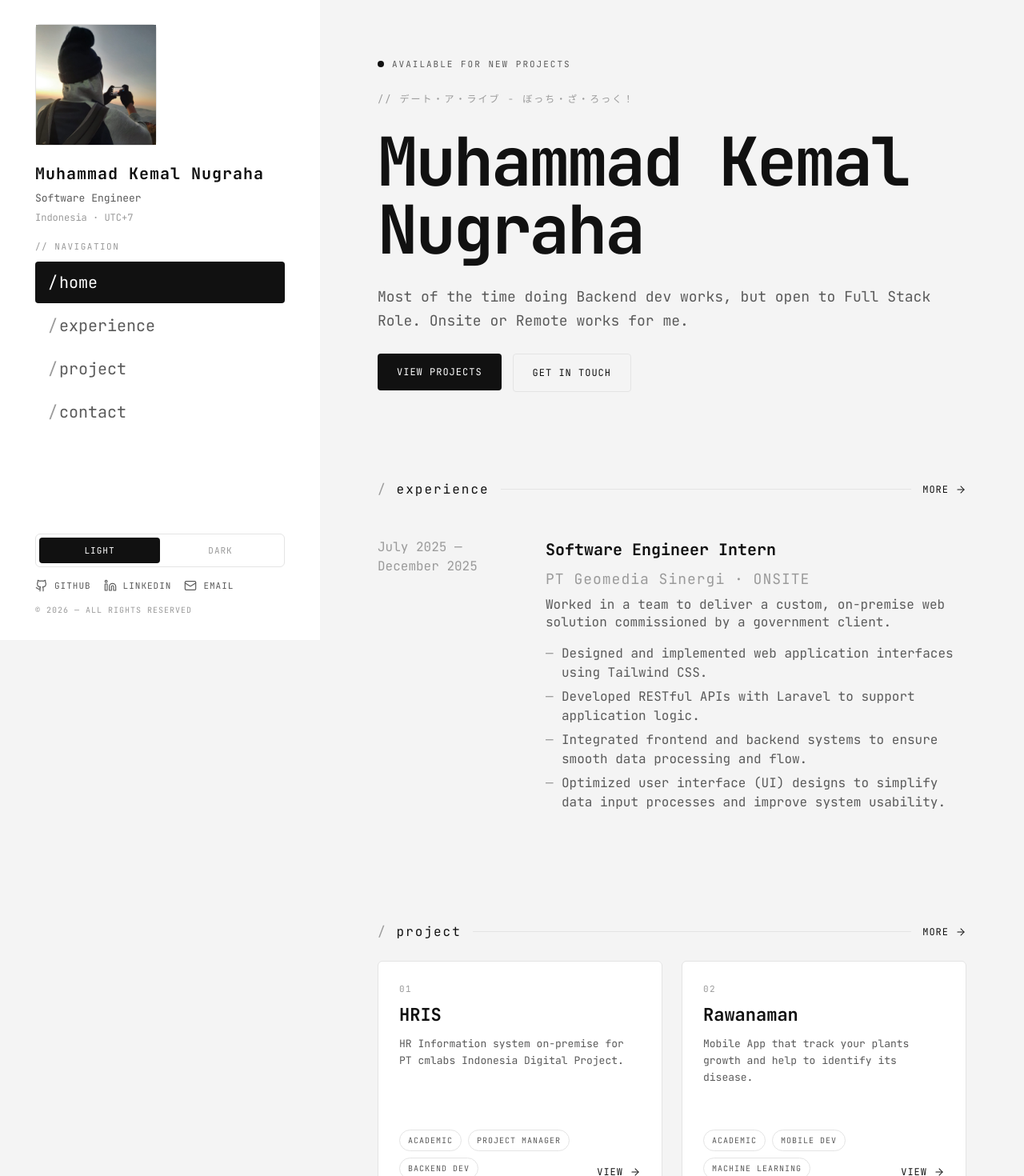
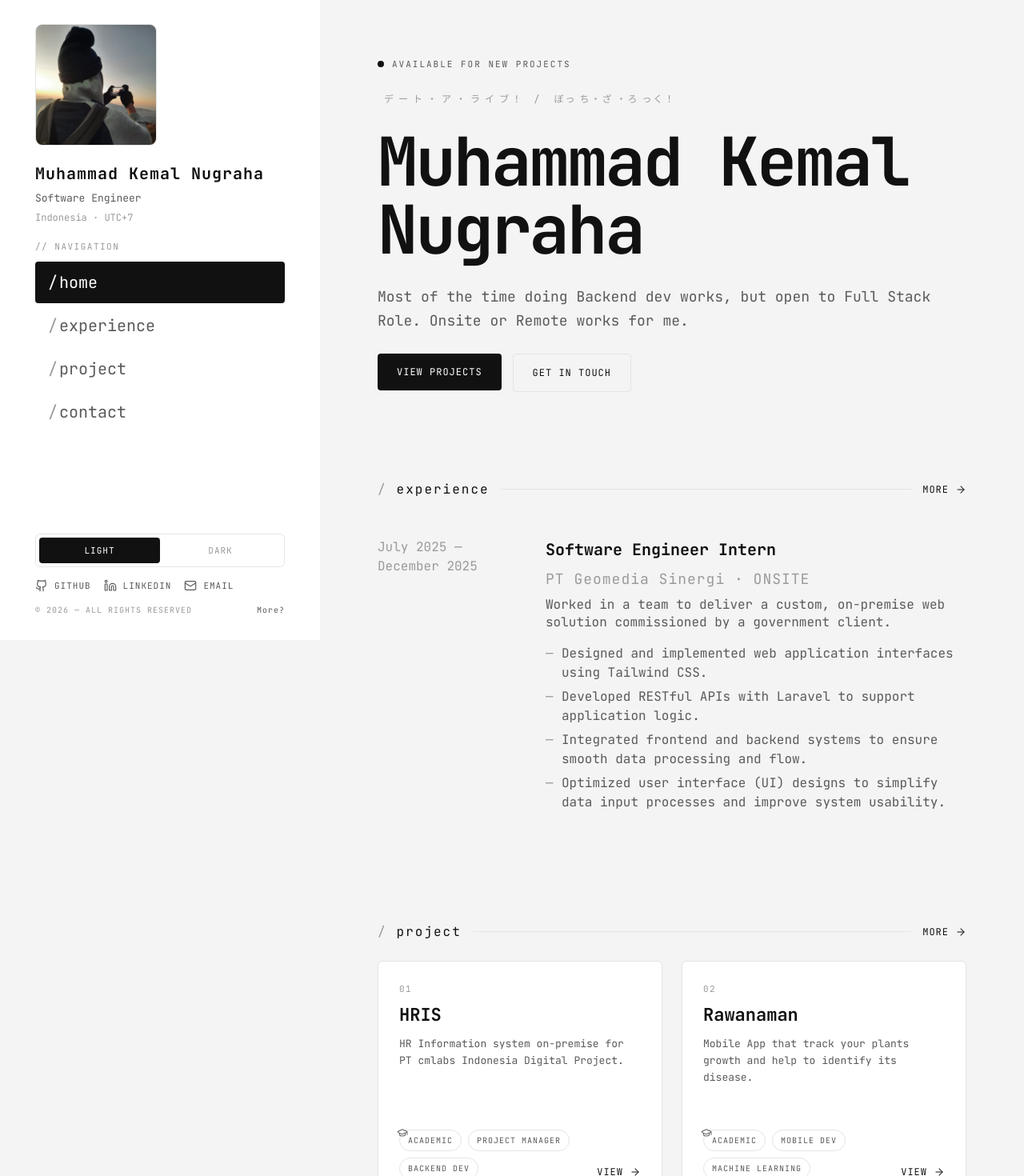
Before and after one commit to mkemaln/portofolio-website, a Next.js app: page / in a window 1280 px wide. Shown: the top 1470 px of the page at 80% size. Built offline with nearby package versions, Linux system fonts and the light colour scheme.

Commit message:
add  a bit accent and animation

```diff
--- a/src/app/globals.css
+++ b/src/app/globals.css
@@ -50,6 +50,13 @@
 
   --font-sans: var(--font-jetbrains-mono);
   --font-mono: var(--font-jetbrains-mono);
+
+  @keyframes float {
+    0%, 100% { transform: translateY(0); }
+    50% { transform: translateY(-10px); }
+  }
+
+  --animate-float: float 3000ms ease-in-out 0ms infinite normal;
 }
 
 :root {
--- a/src/app/page.tsx
+++ b/src/app/page.tsx
@@ -24,8 +24,27 @@ export default async function HomePage() {
           </span>
         </div>
 
-        <span className="text-[12px] tracking-[2px] text-subtle">
-          {site.tagline}
+        <span className="flex text-[12px] tracking-[2px] text-subtle gap-2">
+          {/* {site.tagline} */}
+          <div className="flex gap-1 px-2 group w-fit">
+            <div className="group-hover:text-[#4c3255]">デ</div>
+            <div className="group-hover:text-[#2b479b]">ー</div>
+            <div className="group-hover:text-[#cd4e5d]">ト</div>
+            <div className="group-hover:text-[#f57743]">・</div>
+            <div className="group-hover:text-[#8283c1]">ア</div>
+            <div className="group-hover:text-[#4c9a91]">・</div>
+            <div className="group-hover:text-[#cedded]">ラ</div>
+            <div className="group-hover:text-[#c0c5c8]">イ</div>
+            <div className="group-hover:text-[#fefea7]">ブ</div>
+            <div className="group-hover:text-[#9f2c29]">!</div>
+          </div>
+          /
+          <div className="flex gap-1 px-2 group w-fit">
+            <div className="group-hover:text-[#F2C9D5]">ぼっ</div>
+            <div className="group-hover:text-[#B43E44]">ち・ざ</div>
+            <div className="group-hover:text-[#FADF92]">・ろ</div>
+            <div className="group-hover:text-[#496496]">っく！</div>
+          </div>
         </span>
 
         <h1 className="text-[52px] leading-[1.02] font-bold tracking-[-3px] text-ink sm:text-[72px] xl:text-[84px]">
--- a/src/app/project/[slug]/page.tsx
+++ b/src/app/project/[slug]/page.tsx
@@ -74,7 +74,7 @@ export default async function ProjectDetailPage({ params }: PageProps) {
 
       {others.length > 0 && (
         <div className="flex w-full flex-col gap-[16px] pt-20">
-          <SectionHeader label="Other Projects" />
+          <SectionHeader label="other projects" />
           <ul className="flex flex-col">
             {others.map((item) => (
               <li key={item.slug} className="border-t border-line first:border-t-0">
--- a/src/components/icons.tsx
+++ b/src/components/icons.tsx
@@ -172,8 +172,31 @@ export function MoonIcon({ className }: IconProps) {
   );
 }
 
+export function GraduationCapIcon({ className }: IconProps) {
+  return (
+    <svg
+      viewBox="0 0 24 24"
+      fill="none"
+      stroke="currentColor"
+      strokeWidth="1.75"
+      strokeLinecap="round"
+      strokeLinejoin="round"
+      aria-hidden="true"
+      className={className}
+    >
+      <path d="M21.42 10.922a1 1 0 0 0-.019-1.838L12.83 5.18a2 2 0 0 0-1.66 0L2.6 9.08a1 1 0 0 0 0 1.832l8.57 3.908a2 2 0 0 0 1.66 0z" />
+      <path d="M22 10v6" />
+      <path d="M6 12.5V16a6 3 0 0 0 12 0v-3.5" />
+    </svg>
+  );
+}
+
 export const icons = {
   github: GithubIcon,
   linkedin: LinkedinIcon,
   mail: MailIcon,
 };
+
+export const tagIcons: Record<string, (props: IconProps) => React.ReactElement> = {
+  academic: GraduationCapIcon,
+};
--- a/src/components/sidebar.tsx
+++ b/src/components/sidebar.tsx
@@ -6,6 +6,7 @@ import { useState } from "react";
 import { ThemeToggle, ThemeToggleCompact } from "@/components/theme-toggle";
 import { UserIcon, MenuIcon, CloseIcon, icons } from "@/components/icons";
 import { nav, site, socials } from "@/lib/site";
+import { TextLink } from "./button-link";
 
 function NavLink({
   href,
@@ -47,10 +48,10 @@ function SidebarBody({
   return (
     <>
       <div className="flex w-full flex-col gap-[clamp(16px,2.4vh,34px)]">
-        <div className="flex aspect-square w-[clamp(120px,19vh,248px)] shrink-0 flex-col items-center justify-center gap-[10px] rounded-[6px] border border-line bg-surface-sunken">
+        <div className="flex animate-float rounded-lg aspect-square w-[clamp(120px,19vh,248px)] shrink-0 flex-col items-center justify-center gap-[10px] border border-line bg-surface-sunken">
           {/* <UserIcon className="h-[clamp(26px,3.6vh,44px)] w-[clamp(26px,3.6vh,44px)] text-subtle" /> */}
           <span className="text-[11px] tracking-[1.5px] text-subtle">
-            <img src="/assets/pp.jpeg" alt="Profile" />
+            <img className="rounded-lg" src="/assets/pp.jpeg" alt="Profile" />
           </span>
         </div>
 
@@ -110,8 +111,10 @@ function SidebarBody({
           })}
         </div>
 
-        <span className="text-[10px] tracking-[1px] text-subtle">
-          © {year} — ALL RIGHTS RESERVED
+        <span className="flex justify-between text-[10px] tracking-[1px] text-subtle">
+          <div>© {year} — ALL RIGHTS RESERVED</div>
+          <a className="text-muted transition-colors hover:text-ink" href="/more">More?</a>
+          {/* <TextLink href="/a">More?</TextLink> */}
         </span>
       </div>
     </>
--- a/src/components/tag.tsx
+++ b/src/components/tag.tsx
@@ -1,7 +1,11 @@
-export function Tag({ children }: { children: React.ReactNode }) {
+import { tagIcons } from "@/components/icons";
+
+export function Tag({ tag }: { tag: string }) {
+  const Icon = tagIcons[tag.toLowerCase()];
   return (
-    <span className="flex w-fit items-center rounded-full border border-line px-[10px] py-[5px] text-[10px] tracking-[1px] whitespace-nowrap text-muted">
-      {children}
+    <span className="relative inline-flex w-fit items-center gap-[6px] rounded-full border border-line px-[10px] py-[5px] text-[10px] tracking-[1px] whitespace-nowrap text-muted">
+      {Icon && <Icon className="absolute -top-1 -left-1 h-[14px] w-[14px]" />}
+      {tag}
     </span>
   );
 }
@@ -11,7 +15,7 @@ export function TagList({ tags }: { tags?: string[] }) {
   return (
     <div className="flex w-fit flex-wrap items-center gap-[8px]">
       {tags.map((tag) => (
-        <Tag key={tag}>{tag}</Tag>
+        <Tag key={tag} tag={tag} />
       ))}
     </div>
   );
```
